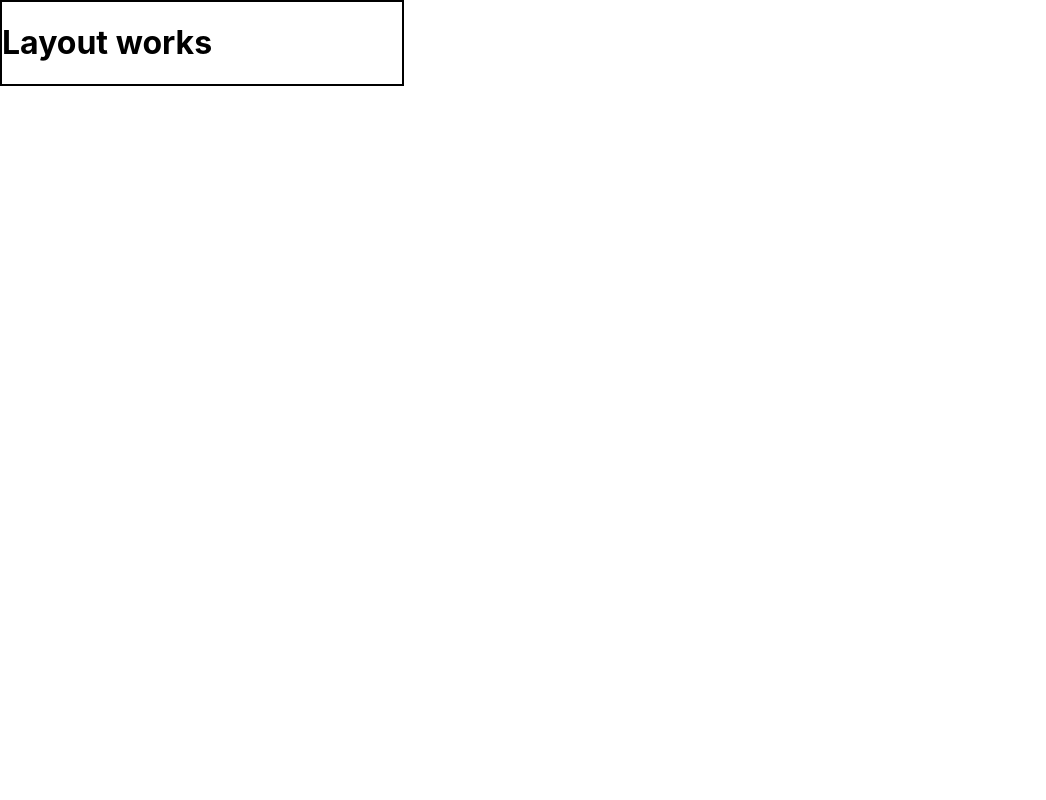
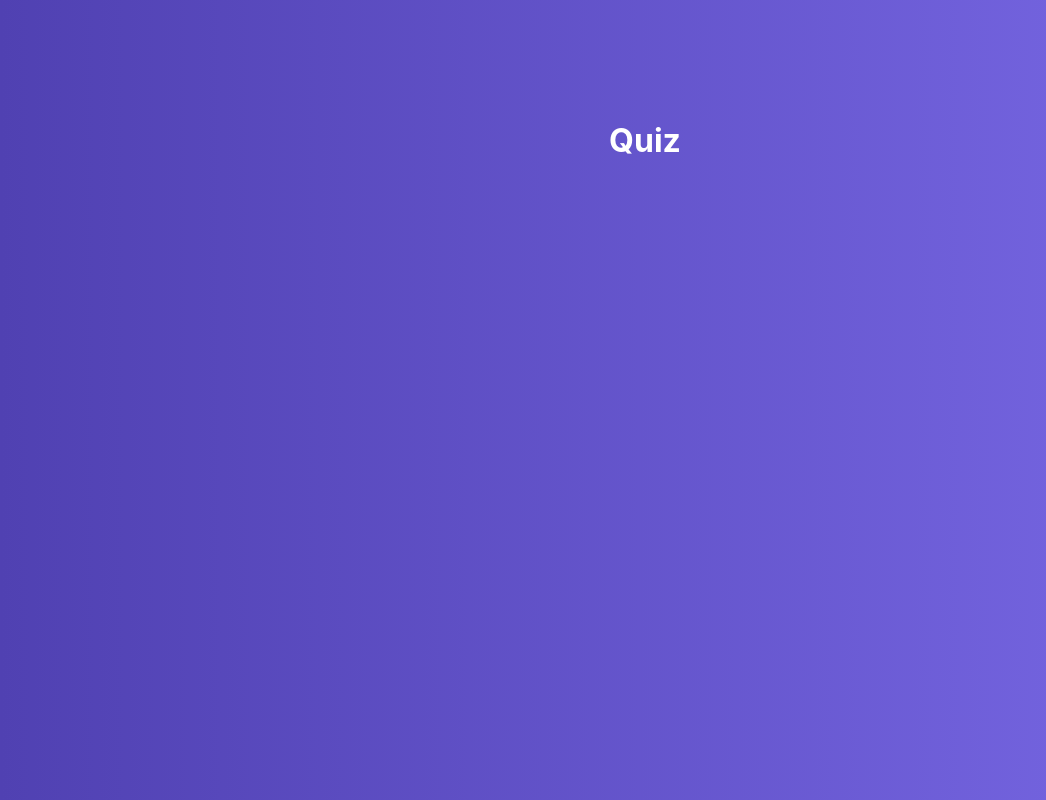
Before and after one commit to denm76/react-quiz, a React app: page / in a window 1280 px wide. Shown: the whole page, without its empty margins (0-1046 px from the left). Built offline with nearby package versions, Linux system fonts and the light colour scheme.

Commit message:
Создана заготовка главной страницы с файлом стилей.

```diff
--- a/src/App.js
+++ b/src/App.js
@@ -1,14 +1,13 @@
 import React, {Component} from 'react'
 import Layout from "./hoc/Layout/Layout";
+import Quiz from "./containers/quiz/Quiz";
 
 
 class App extends Component{
   render() {
     return (
         <Layout>
-            <div style={{width: 400, border:'2px solid black'}}>
-                <h1>Layout works</h1>
-            </div>
+            <Quiz/>
         </Layout>
     );
   }
--- /dev/null
+++ b/src/containers/quiz/Quiz.js
@@ -0,0 +1,17 @@
+import React , {Component} from 'react'
+import classes from './Quiz.module.css'
+
+class Quiz extends Component{
+    state = {
+        quiz:[]
+    }
+    render() {
+        return(
+            <div className={classes.Quiz}>
+                <h1>Quiz</h1>
+            </div>
+        );
+    }
+}
+
+export default Quiz
--- /dev/null
+++ b/src/containers/quiz/Quiz.module.css
@@ -0,0 +1,13 @@
+.Quiz{
+    display:flex;
+    justify-content: center;
+    flex-grow:1;
+    padding-top: 100px;
+    width: 100%;
+    background: linear-gradient(90deg, #5041b2 0%, #7969e6 100%);
+}
+
+.Quiz h1{
+    margin-left: 10px;
+    color:#fff;
+}
--- a/src/hoc/Layout/Layout.js
+++ b/src/hoc/Layout/Layout.js
@@ -1,5 +1,6 @@
 import React, {Component} from 'react'
 import classes from  './Layout.module.css'
+
 
 class Layout extends Component{
     render() {
```
